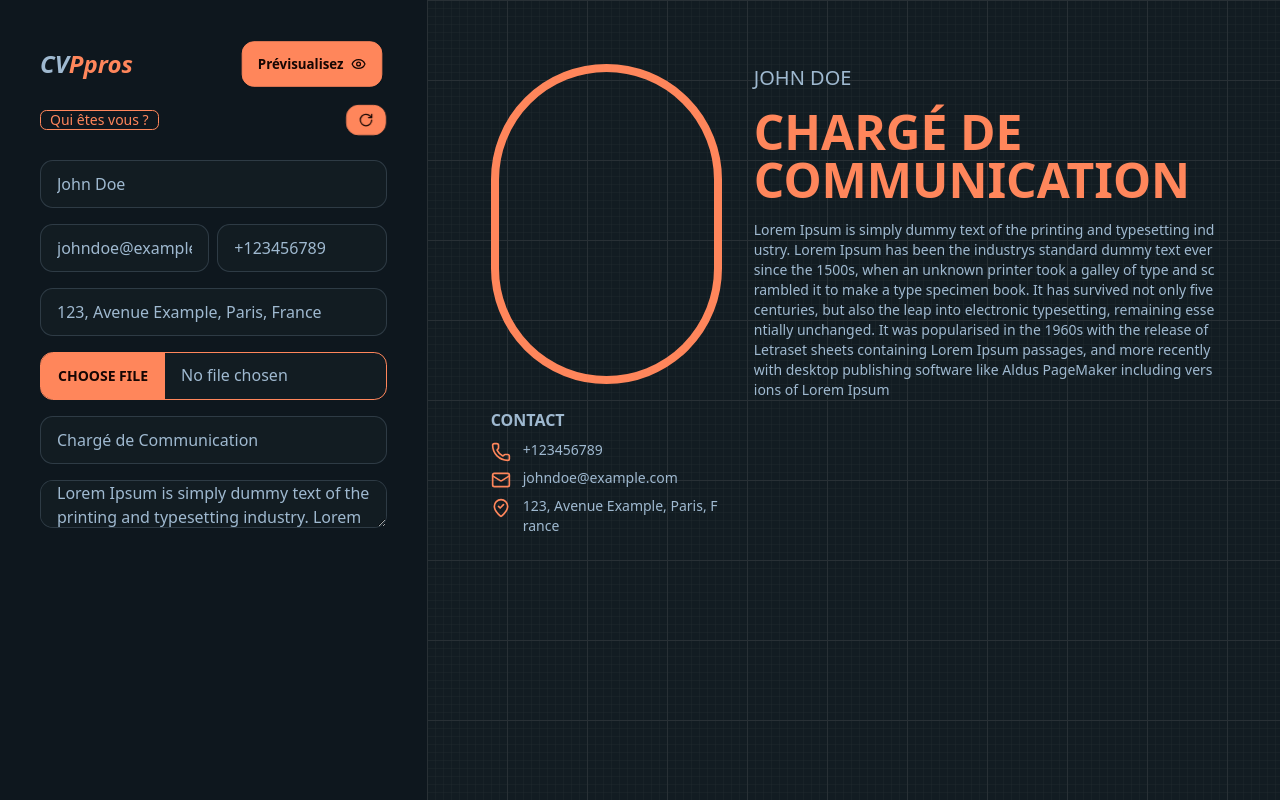
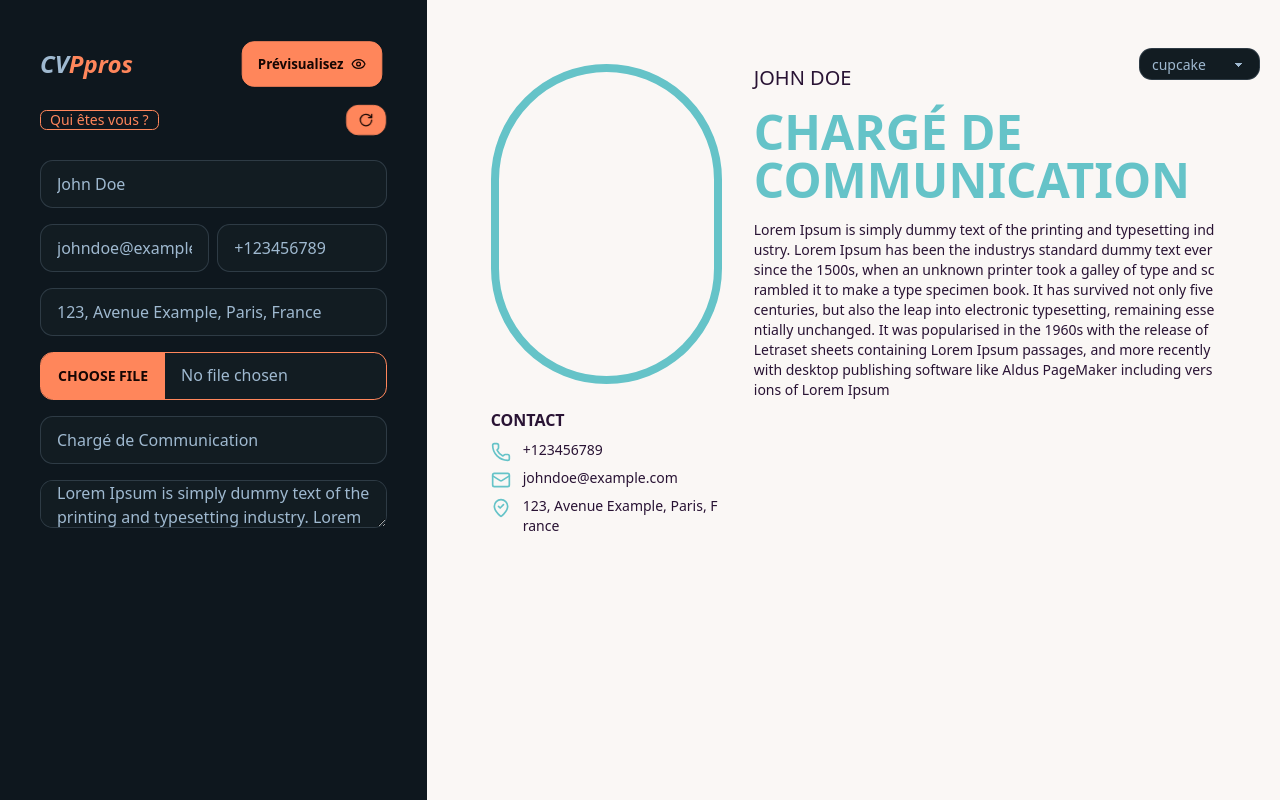
Before and after one commit to noelfoka/cd-pdf-creator, a Next.js app: page / in a window 1280 px wide. Built offline with nearby package versions, Linux system fonts and the light colour scheme.

Commit message:
implementation du theme

```diff
--- a/app/components/CVPreview.tsx
+++ b/app/components/CVPreview.tsx
@@ -8,11 +8,12 @@ import { Mail, MapPinCheckInside, Phone } from "lucide-react";
 type Props = {
   personalDetails: PersonalDetails;
   file: File | null;
+  theme: string;
 };
 
-const CVPreview: React.FC<Props> = ({ personalDetails, file }) => {
+const CVPreview: React.FC<Props> = ({ personalDetails, file, theme }) => {
   return (
-    <div className={`flex p-16 w-[950px] h-[1200px] shadow-lg`}>
+    <div className={`flex p-16 w-[950px] h-[1200px] shadow-lg`} data-theme={theme}>
       <div className="flex flex-col w-1/3">
         <div className="h-80 rounded-full border-8 overflow-hidden border-primary">
           {file && (
--- a/app/page.tsx
+++ b/app/page.tsx
@@ -9,11 +9,48 @@ import { personalDetailsPreset } from "@/presets";
 import CVPreview from "./components/CVPreview";
 
 export default function Home() {
-
   // Variables d'etat
-  const [personalDetails, setPersonalDetails] = useState<PersonalDetails>(personalDetailsPreset);
+  const [personalDetails, setPersonalDetails] = useState<PersonalDetails>(
+    personalDetailsPreset
+  );
   // eslint-disable-next-line @typescript-eslint/no-unused-vars
   const [file, setFile] = useState<File | null>(null);
+  const [theme, setTheme] = useState<string>("cupcake");
+
+  const themes = [
+    "light",
+    "dark",
+    "cupcake",
+    "bumblebee",
+    "emerald",
+    "corporate",
+    "synthwave",
+    "retro",
+    "cyberpunk",
+    "valentine",
+    "halloween",
+    "garden",
+    "forest",
+    "aqua",
+    "lofi",
+    "pastel",
+    "fantasy",
+    "wireframe",
+    "black",
+    "luxury",
+    "dracula",
+    "cmyk",
+    "autumn",
+    "business",
+    "acid",
+    "lemonade",
+    "night",
+    "coffee",
+    "winter",
+    "dim",
+    "nord",
+    "sunset",
+  ];
 
   return (
     <div>
@@ -32,11 +69,12 @@ export default function Home() {
             </div>
 
             <div className="flex flex-col gap-6 rounded-lg">
-
               <div className="flex justify-between items-center">
-                <h1 className="badge badge-primary badge-outline">Qui êtes vous ?</h1>
+                <h1 className="badge badge-primary badge-outline">
+                  Qui êtes vous ?
+                </h1>
                 <button className="btn btn-primary btn-sm">
-                <RotateCw className="w-4" />
+                  <RotateCw className="w-4" />
                 </button>
               </div>
               <PersonalDetailsForm
@@ -44,13 +82,28 @@ export default function Home() {
                 setPersonalDetails={setPersonalDetails}
                 setFile={setFile}
               />
-
             </div>
           </div>
 
           <div className='w-2/3 h-full bg-base-100 bg-[url("/file.svg")] bg-cover bg-center scroolable-preview'>
+            <select
+              value={theme}
+              onChange={(e) => setTheme(e.target.value)}
+              className="select select-bordered fixed z-[9999] select-sm top-12 right-5"
+            >
+              {themes.map((themeName) => (
+                <option key={themeName} value={themeName}>
+                  {themeName}
+                </option>
+              ))}
+            </select>
+
             <div className="flex justify-center items-center">
-              <CVPreview personalDetails={personalDetails} file={file} />
+              <CVPreview
+                personalDetails={personalDetails}
+                file={file}
+                theme={theme}
+              />
             </div>
           </div>
         </section>
```
